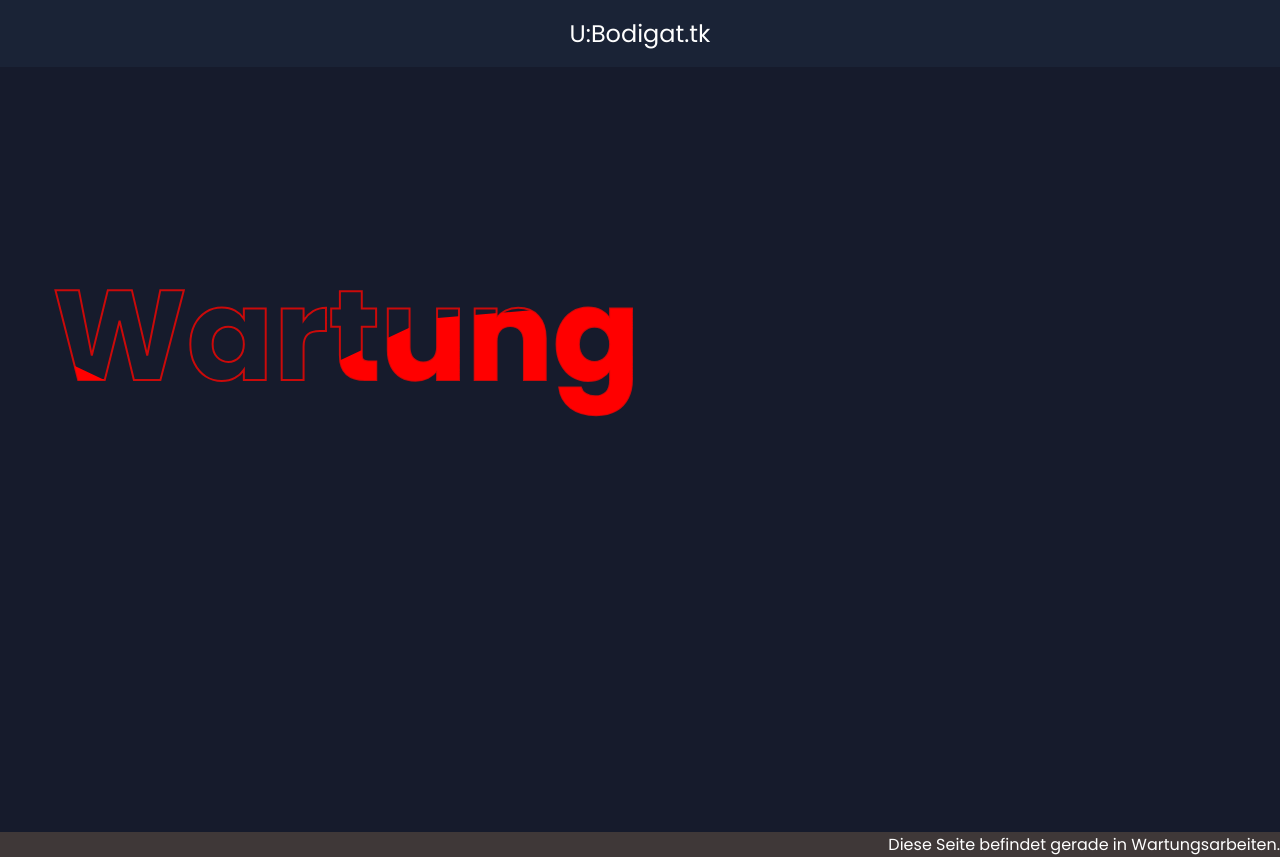
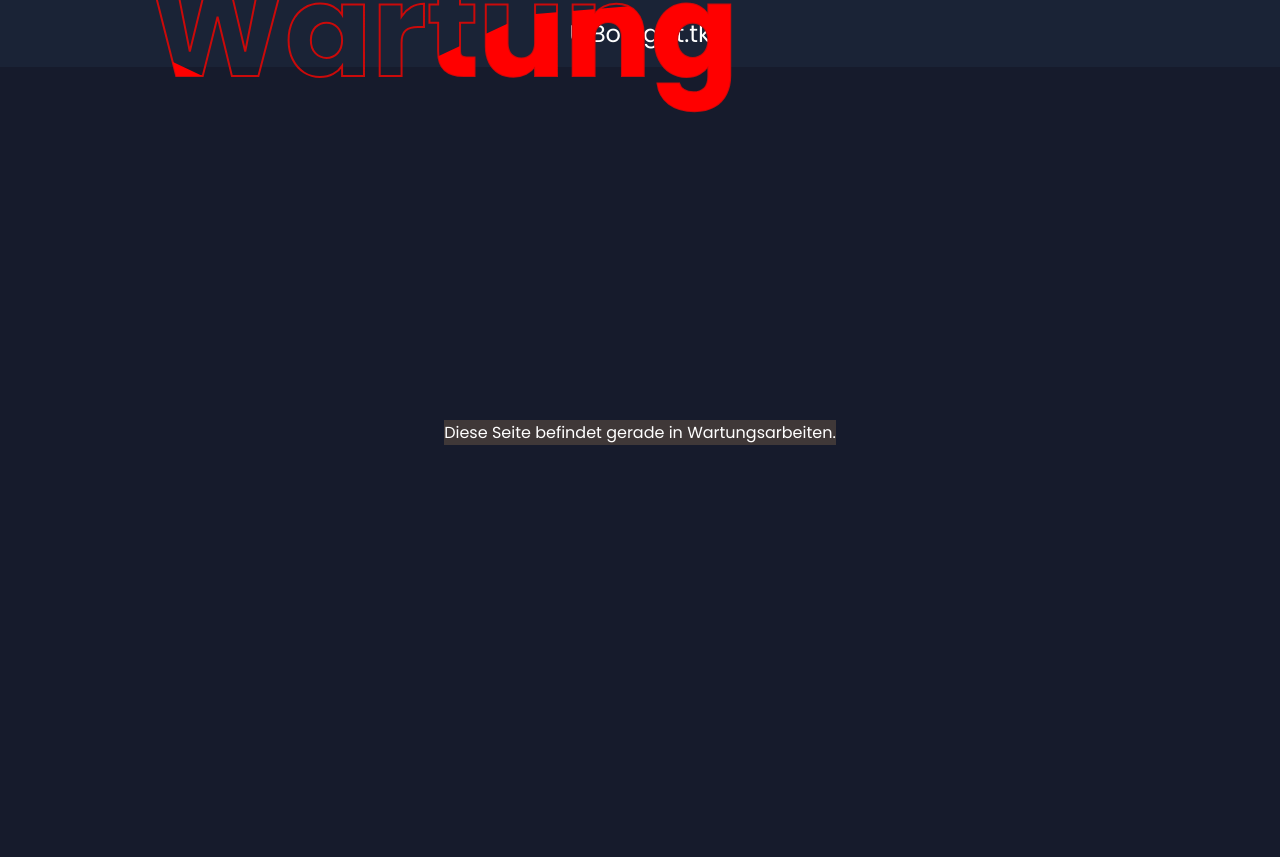
Before and after one commit to U-Bodigat/ubodigat.github.io, a plain HTML site: page index.html in a window 1280 px wide. After the commit the page ends 832 px from the top, so only its background shows below. Drawn offline with Linux system fonts and the light colour scheme.

Commit message:
Verbesserung CSS

```diff
--- a/style.css
+++ b/style.css
@@ -25,13 +25,13 @@ body {
     color: white;
     padding-top: 32px;
     text-align: center;
+    display: flex;
+    justify-content: center;
+    align-items: center;
+    min-height: 100vh;
 }
 
 .content {
-    position: relative;
-    display: flex;
-    justify-content: center;
-    align-items: center;
     min-height: 100vh;
 }
 
```
